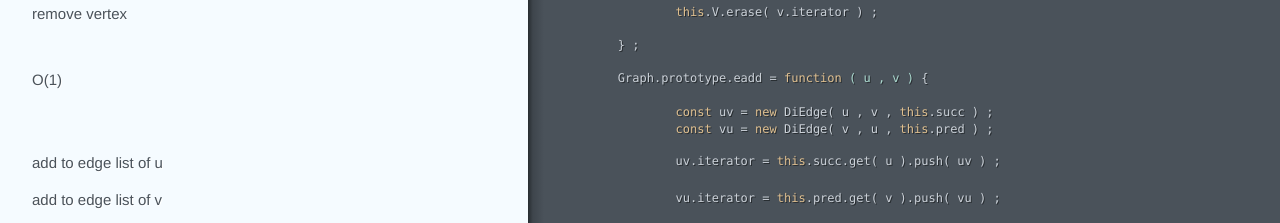
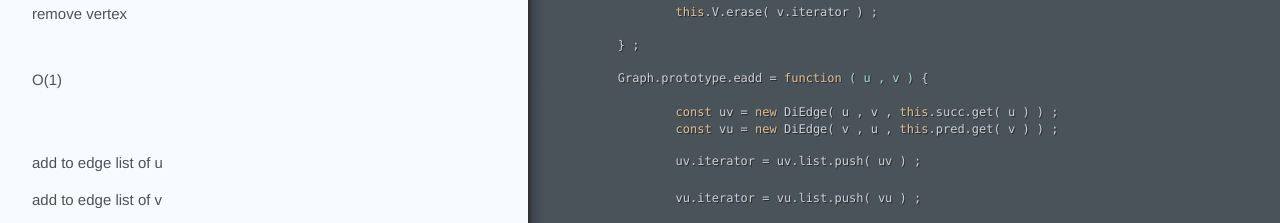
Before and after one commit to graph-data-structure/adjacency-list, a plain HTML site: page MultiDiGraph.html in a window 1280 px wide. Shown: the part 679-902 px from the top of the page. Drawn offline with Linux system fonts and the light colour scheme.

Commit message:
undefined

```diff
--- a/MultiDiGraph.html
+++ b/MultiDiGraph.html
@@ -27,8 +27,8 @@ for operation involving the successors and predecessors maps.</p></div></div><di
 
 	} ;</div></div></div><div class="segment"><div class="comments "><div class="wrapper"><p>O(1)</p></div></div><div class="code"><div class="wrapper">	Graph.prototype.eadd = <span class="hljs-function"><span class="hljs-keyword">function</span> (<span class="hljs-params"> u , v </span>) </span>{
 
-		<span class="hljs-keyword">const</span> uv = <span class="hljs-keyword">new</span> DiEdge( u , v , <span class="hljs-keyword">this</span>.succ ) ;
-		<span class="hljs-keyword">const</span> vu = <span class="hljs-keyword">new</span> DiEdge( v , u , <span class="hljs-keyword">this</span>.pred ) ;</div></div></div><div class="segment"><div class="comments "><div class="wrapper"><p>add to edge list of u</p></div></div><div class="code"><div class="wrapper">		uv.iterator = <span class="hljs-keyword">this</span>.succ.get( u ).push( uv ) ;</div></div></div><div class="segment"><div class="comments "><div class="wrapper"><p>add to edge list of v</p></div></div><div class="code"><div class="wrapper">		vu.iterator = <span class="hljs-keyword">this</span>.pred.get( v ).push( vu ) ;</div></div></div><div class="segment"><div class="comments "><div class="wrapper"><p>set twin</p></div></div><div class="code"><div class="wrapper">		uv.twin = vu ;
+		<span class="hljs-keyword">const</span> uv = <span class="hljs-keyword">new</span> DiEdge( u , v , <span class="hljs-keyword">this</span>.succ.get( u ) ) ;
+		<span class="hljs-keyword">const</span> vu = <span class="hljs-keyword">new</span> DiEdge( v , u , <span class="hljs-keyword">this</span>.pred.get( v ) ) ;</div></div></div><div class="segment"><div class="comments "><div class="wrapper"><p>add to edge list of u</p></div></div><div class="code"><div class="wrapper">		uv.iterator = uv.list.push( uv ) ;</div></div></div><div class="segment"><div class="comments "><div class="wrapper"><p>add to edge list of v</p></div></div><div class="code"><div class="wrapper">		vu.iterator = vu.list.push( vu ) ;</div></div></div><div class="segment"><div class="comments "><div class="wrapper"><p>set twin</p></div></div><div class="code"><div class="wrapper">		uv.twin = vu ;
 		vu.twin = uv ;
 
 		<span class="hljs-keyword">return</span> uv ;
```
